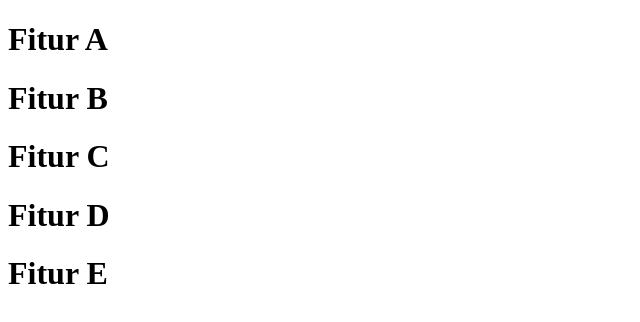
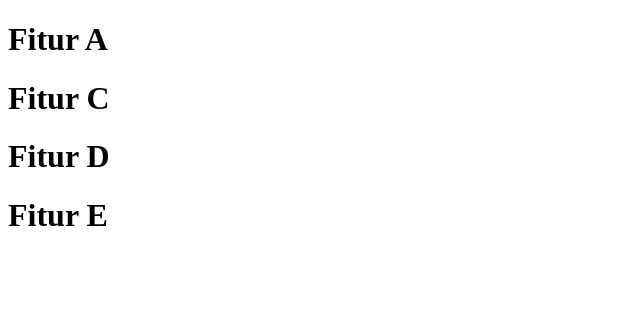
Before and after one commit to akhmadfaizabdulloh/tugas-mppl, a plain HTML site: page index.html in a window 1280 px wide. Shown: the whole page, without its empty margins (0-640 px from the left). Drawn offline with Linux system fonts and the light colour scheme.

Commit message:
delete fitur B

```diff
--- a/index.html
+++ b/index.html
@@ -8,7 +8,6 @@
 </head>
 <body>
   <h1>Fitur A</h1>
-  <h1>Fitur B</h1>
   <h1>Fitur C</h1>
   <h1>Fitur D</h1>
   <h1>Fitur E</h1>
```
